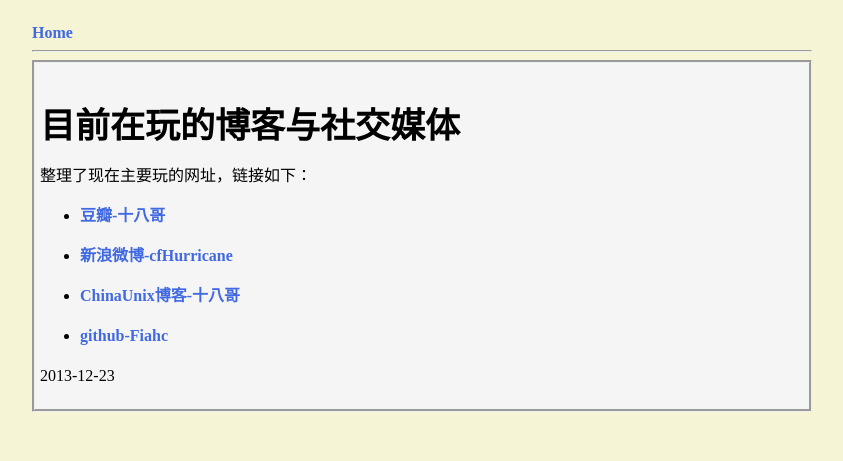
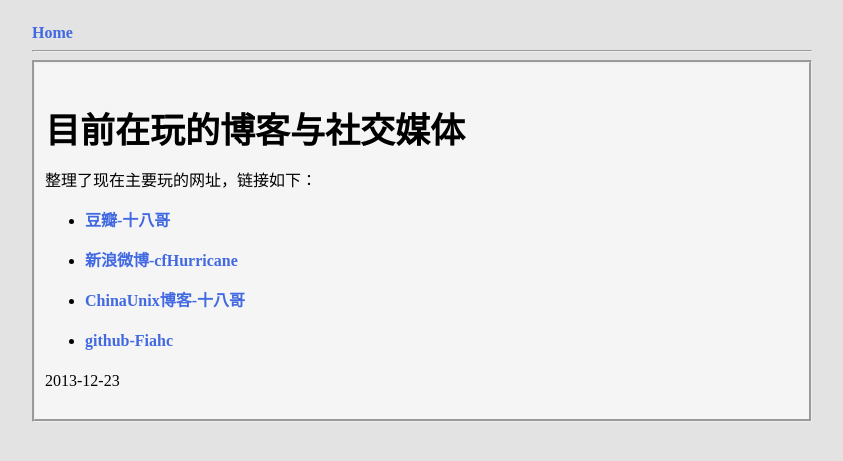
Before and after one commit to cforth/blog, a Jekyll site: the page built from _posts/2013-12-23-my-blogs.md, in a window 1280 px wide. Shown: the top 461 px of the page, without its empty margins (218-1061 px from the left). Built offline with Jekyll 4.4.1, drawn with Linux system fonts in a browser that asks for light colours.

Commit message:
修改CSS

```diff
--- a/css/mystyle.css
+++ b/css/mystyle.css
@@ -2,7 +2,7 @@
   width:780px;
   margin:0 auto;
   font-family: \5FAE\8F6F\96C5\9ED1;
-  background:#F5F4D5;
+  background:#E3E3E3;
 }
 
 p {
@@ -53,5 +53,5 @@
 div#text {
   background-color:#F5F5F5;
   border-style:groove;
-  padding:5px;
+  padding:10px;
 }
```
